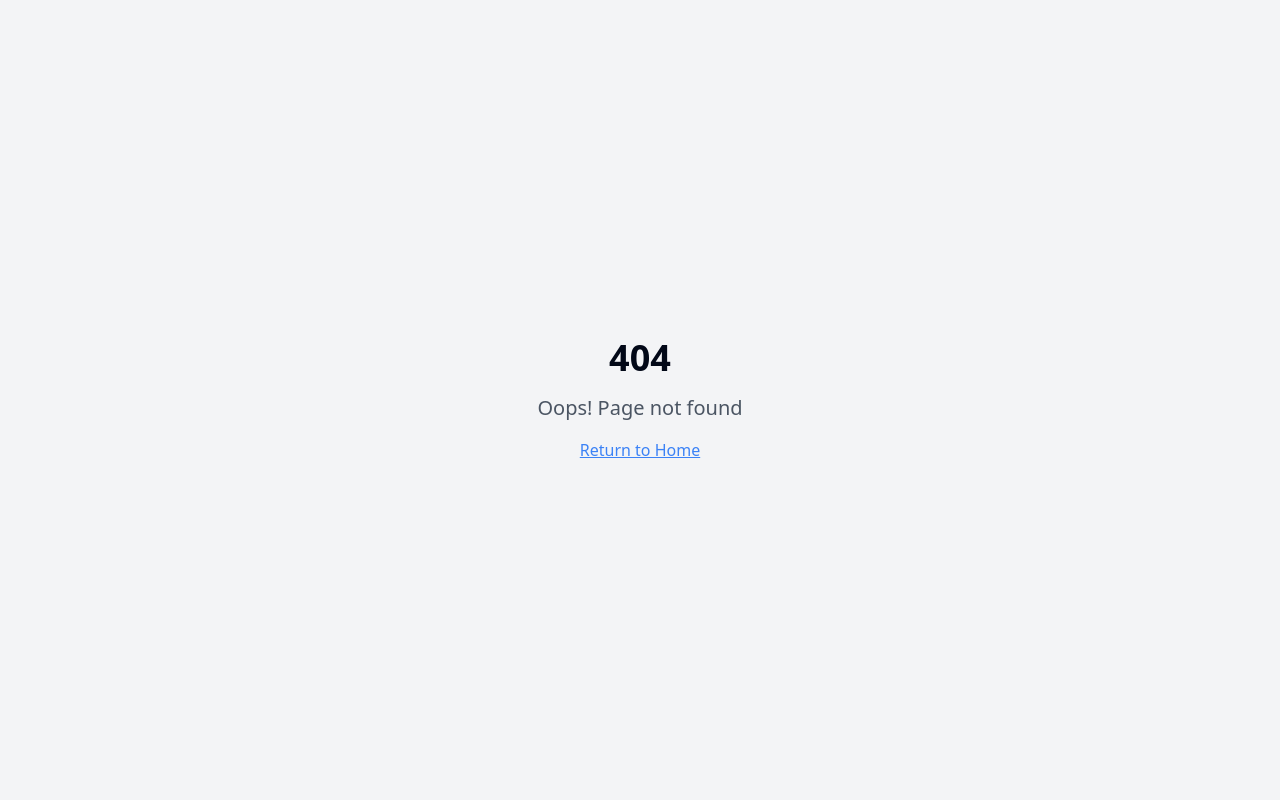
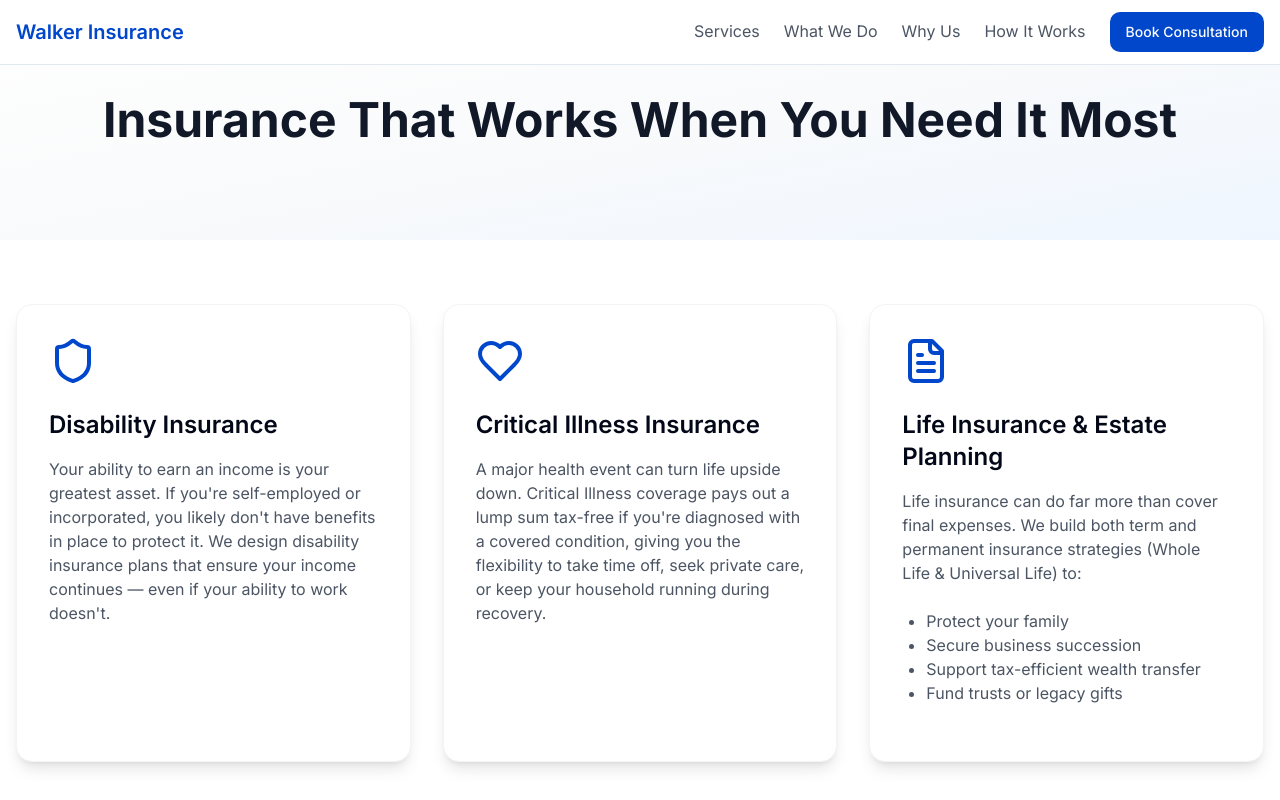
Before and after one commit to Afshaansari-jpg/home-page-1, a React (Vite) app: page /services in a window 1280 px wide. Before the commit this address had no page. Shown: the top 800 px of the page. Built offline with nearby package versions, Linux system fonts and the light colour scheme.

Commit message:
feat: Add Services page
Adds a new Services page with content and layout as specified in the prompt.

```diff
--- a/src/App.tsx
+++ b/src/App.tsx
@@ -5,6 +5,7 @@ import { QueryClient, QueryClientProvider } from "@tanstack/react-query";
 import { BrowserRouter, Routes, Route } from "react-router-dom";
 import Index from "./pages/Index";
 import NotFound from "./pages/NotFound";
+import Services from "./pages/Services";
 
 const queryClient = new QueryClient();
 
@@ -16,6 +17,7 @@ const App = () => (
       <BrowserRouter>
         <Routes>
           <Route path="/" element={<Index />} />
+          <Route path="/services" element={<Services />} />
           {/* ADD ALL CUSTOM ROUTES ABOVE THE CATCH-ALL "*" ROUTE */}
           <Route path="*" element={<NotFound />} />
         </Routes>
--- a/src/components/Navbar.tsx
+++ b/src/components/Navbar.tsx
@@ -1,12 +1,14 @@
 
 import { Button } from "@/components/ui/button";
+import { Link } from "react-router-dom";
 
 export const Navbar = () => {
   return (
     <nav className="fixed w-full bg-white/90 backdrop-blur-sm z-50 border-b">
       <div className="container mx-auto px-4 h-16 flex items-center justify-between">
-        <div className="font-semibold text-xl text-[#0047CC]">Walker Insurance</div>
+        <Link to="/" className="font-semibold text-xl text-[#0047CC]">Walker Insurance</Link>
         <div className="space-x-6">
+          <Link to="/services" className="text-gray-600 hover:text-[#0047CC] transition-colors">Services</Link>
           <a href="#what-we-do" className="text-gray-600 hover:text-[#0047CC] transition-colors">What We Do</a>
           <a href="#why-us" className="text-gray-600 hover:text-[#0047CC] transition-colors">Why Us</a>
           <a href="#how-it-works" className="text-gray-600 hover:text-[#0047CC] transition-colors">How It Works</a>
--- /dev/null
+++ b/src/pages/Services.tsx
@@ -0,0 +1,77 @@
+
+import { Button } from "@/components/ui/button";
+import { Navbar } from "@/components/Navbar";
+import { Footer } from "@/components/Footer";
+import { Shield, Heart, FileText } from "lucide-react";
+
+const Services = () => {
+  return (
+    <div className="min-h-screen font-[Inter]">
+      <Navbar />
+
+      {/* Hero Section */}
+      <div className="pt-24 pb-16 bg-gradient-to-br from-white via-gray-50 to-blue-50">
+        <div className="container mx-auto px-4">
+          <h1 className="text-4xl md:text-5xl font-bold text-gray-900 text-center mb-8">
+            Insurance That Works When You Need It Most
+          </h1>
+        </div>
+      </div>
+
+      {/* Services Grid */}
+      <div className="py-16 bg-white">
+        <div className="container mx-auto px-4">
+          <div className="grid md:grid-cols-2 lg:grid-cols-3 gap-8">
+            {/* Disability Insurance */}
+            <div className="bg-white p-8 rounded-2xl shadow-lg border border-gray-100">
+              <Shield className="w-12 h-12 text-[#0047CC] mb-6" />
+              <h3 className="text-2xl font-semibold mb-4">Disability Insurance</h3>
+              <p className="text-gray-600 mb-6">
+                Your ability to earn an income is your greatest asset. If you're self-employed or incorporated, you likely don't have benefits in place to protect it.
+                We design disability insurance plans that ensure your income continues — even if your ability to work doesn't.
+              </p>
+            </div>
+
+            {/* Critical Illness Insurance */}
+            <div className="bg-white p-8 rounded-2xl shadow-lg border border-gray-100">
+              <Heart className="w-12 h-12 text-[#0047CC] mb-6" />
+              <h3 className="text-2xl font-semibold mb-4">Critical Illness Insurance</h3>
+              <p className="text-gray-600 mb-6">
+                A major health event can turn life upside down. Critical Illness coverage pays out a lump sum tax-free if you're diagnosed with a covered condition, giving you the flexibility to take time off, seek private care, or keep your household running during recovery.
+              </p>
+            </div>
+
+            {/* Life Insurance & Estate Planning */}
+            <div className="bg-white p-8 rounded-2xl shadow-lg border border-gray-100">
+              <FileText className="w-12 h-12 text-[#0047CC] mb-6" />
+              <h3 className="text-2xl font-semibold mb-4">Life Insurance & Estate Planning</h3>
+              <p className="text-gray-600 mb-6">
+                Life insurance can do far more than cover final expenses. We build both term and permanent insurance strategies (Whole Life & Universal Life) to:
+              </p>
+              <ul className="list-disc pl-6 text-gray-600 mb-6">
+                <li>Protect your family</li>
+                <li>Secure business succession</li>
+                <li>Support tax-efficient wealth transfer</li>
+                <li>Fund trusts or legacy gifts</li>
+              </ul>
+            </div>
+          </div>
+
+          {/* Additional Information */}
+          <div className="mt-16 max-w-3xl mx-auto text-center">
+            <p className="text-gray-600 mb-8">
+              We value our professional partners and strive to ensure all planning is coordinated and cohesive. You won't need to double-check or correct our work — we welcome collaboration and respect your recommendations.
+            </p>
+            <Button className="bg-[#0047CC] hover:bg-[#003399] text-white text-lg px-8 py-6 h-auto">
+              Book a 30-Minute Consultation
+            </Button>
+          </div>
+        </div>
+      </div>
+
+      <Footer />
+    </div>
+  );
+};
+
+export default Services;
```
